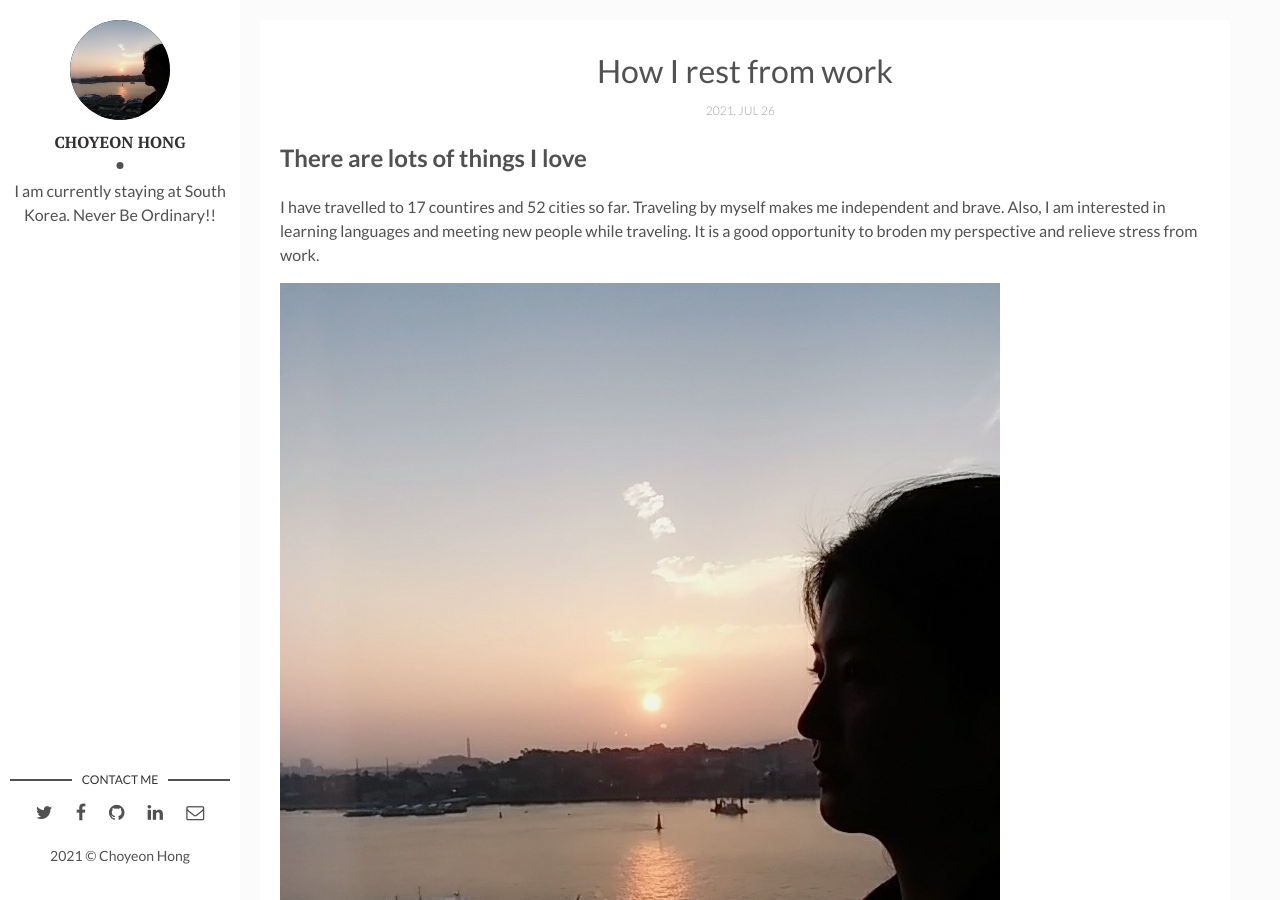
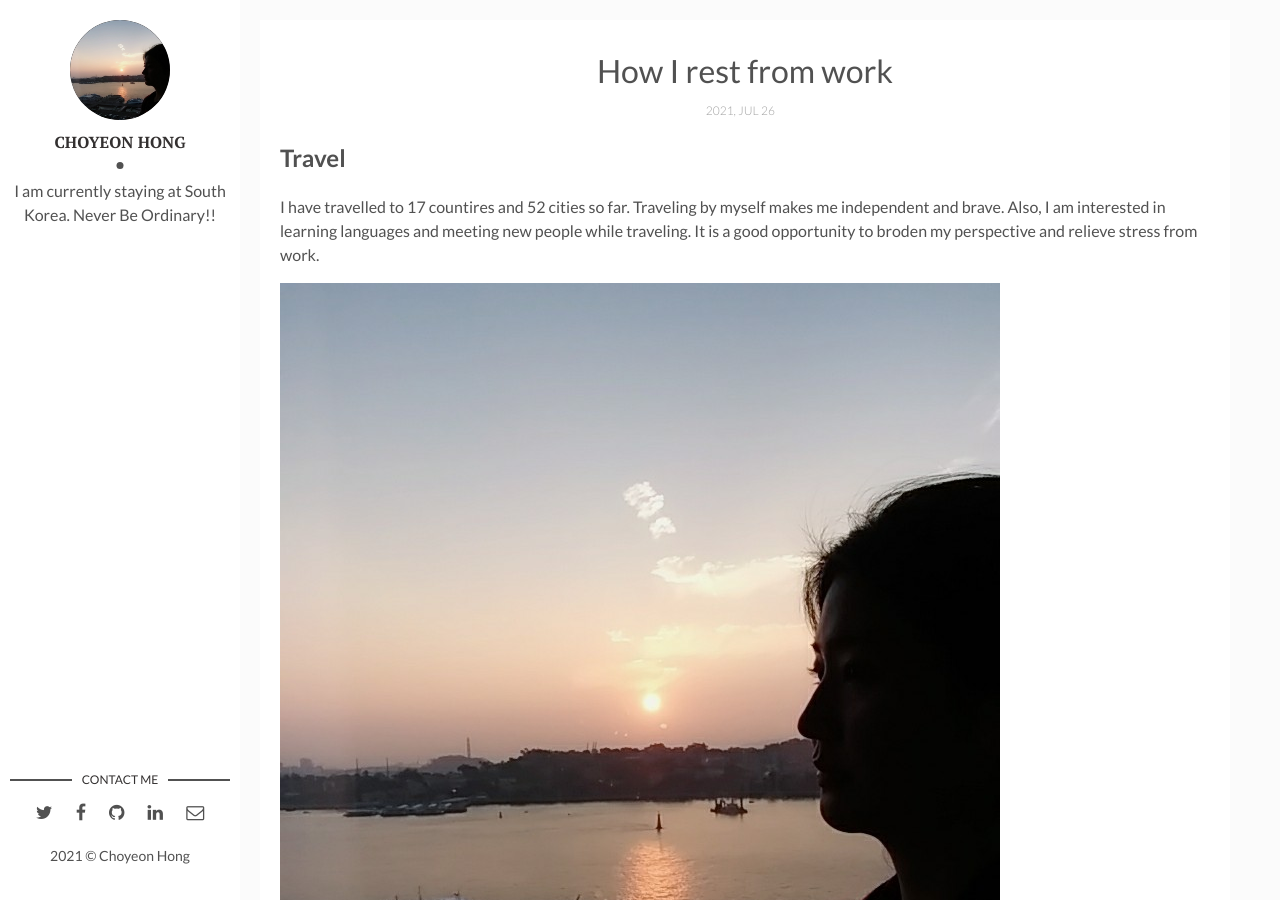
Before and after one commit to choyeon-hong/choyeon-hong.github.io, a Jekyll site: the page built from _posts/2021-07-26-how-i-rest-from-work.md, in a window 1280 px wide and 900 px high. Built offline with Jekyll 4.4.1, drawn with Linux system fonts in a browser that asks for light colours; comment, search, counter and statistics services are not loaded.

Commit message:
Update 2021-07-26-how-i-rest-from-work.md

```diff
--- a/_posts/2021-07-26-how-i-rest-from-work.md
+++ b/_posts/2021-07-26-how-i-rest-from-work.md
@@ -7,7 +7,7 @@ img: # Add image post (optional)
 fig-caption: # Add figcaption (optional)
 tags: [introduction, travel]
 ---
-## There are lots of things I love
+## Travel
 I have travelled to 17 countires and 52 cities so far. Traveling by myself makes me independent and brave.
 Also, I am interested in learning languages and meeting new people while traveling. It is a good opportunity to broden my perspective and relieve stress from work.
 
```
